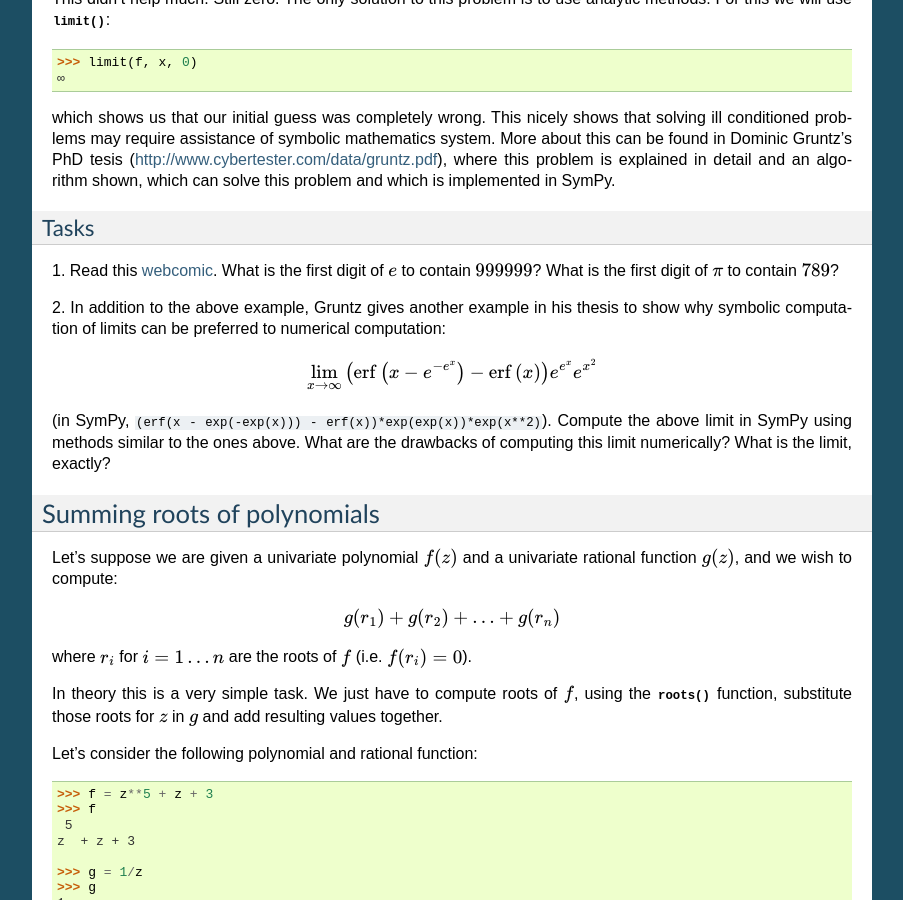
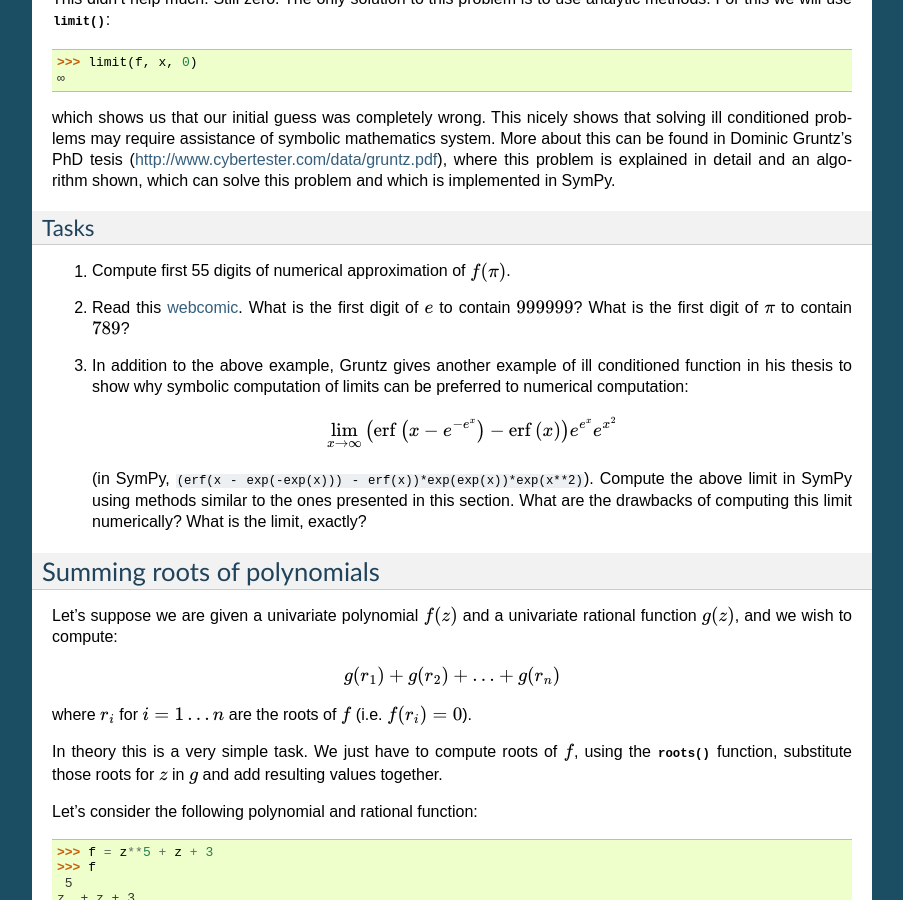
Before and after one commit to sympy/scipy-2016-tutorial, a Sphinx documentation site: the page built from source/tutorial.rst, in a window 1280 px wide and 900 px high, scrolled down 18450 px. Shown: the whole window, without its empty margins (198-1101 px from the left). Built offline with Sphinx 7.4.7, drawn with Linux system fonts in a browser that asks for light colours.

Commit message:
One more numerical task and improved layout

```diff
--- a/source/tutorial.rst
+++ b/source/tutorial.rst
@@ -1119,24 +1119,25 @@ solve this problem and which is implemented in SymPy.
 Tasks
 -----
 
-1. Read this `webcomic <http://www.qwantz.com/index.php?comic=1013>`_.
-What is the first digit of `e` to contain `999999`? What is the first
-digit of `\pi` to contain `789`?
-
-2. In addition to the above example, Gruntz gives another example in his
-thesis  to show why symbolic computation of limits can be preferred to
-numerical computation:
-
-.. math::
-
-    \lim_{x \to \infty}{\left(\operatorname{erf}\left(x - {e^{-e^{x}}}\right)- \operatorname{erf}\left(x\right)\right) e^{e^{x}}} e^{x^{2}}
-
-(in SymPy, ``(erf(x - exp(-exp(x))) - erf(x))*exp(exp(x))*exp(x**2)``).
-Compute the above limit in SymPy using methods similar to the ones
-above.  What are the drawbacks of computing this limit numerically? What
-is the limit, exactly?
-
-.. TODO
+1. Compute first 55 digits of numerical approximation of `f(\pi)`.
+
+2. Read this `webcomic <http://www.qwantz.com/index.php?comic=1013>`_.
+   What is the first digit of `e` to contain `999999`? What is the first
+   digit of `\pi` to contain `789`?
+
+3. In addition to the above example, Gruntz gives another example of ill
+   conditioned function in his thesis to show why symbolic computation of
+   limits can be preferred to numerical computation:
+
+   .. math::
+
+       \lim_{x \to \infty}{\left(\operatorname{erf}\left(x - {e^{-e^{x}}}\right) -
+           \operatorname{erf}\left(x\right)\right) e^{e^{x}}} e^{x^{2}}
+
+   (in SymPy, ``(erf(x - exp(-exp(x))) - erf(x))*exp(exp(x))*exp(x**2)``).
+   Compute the above limit in SymPy using methods similar to the ones presented
+   in this section. What are the drawbacks of computing this limit numerically?
+   What is the limit, exactly?
 
 Summing roots of polynomials
 ============================
```
